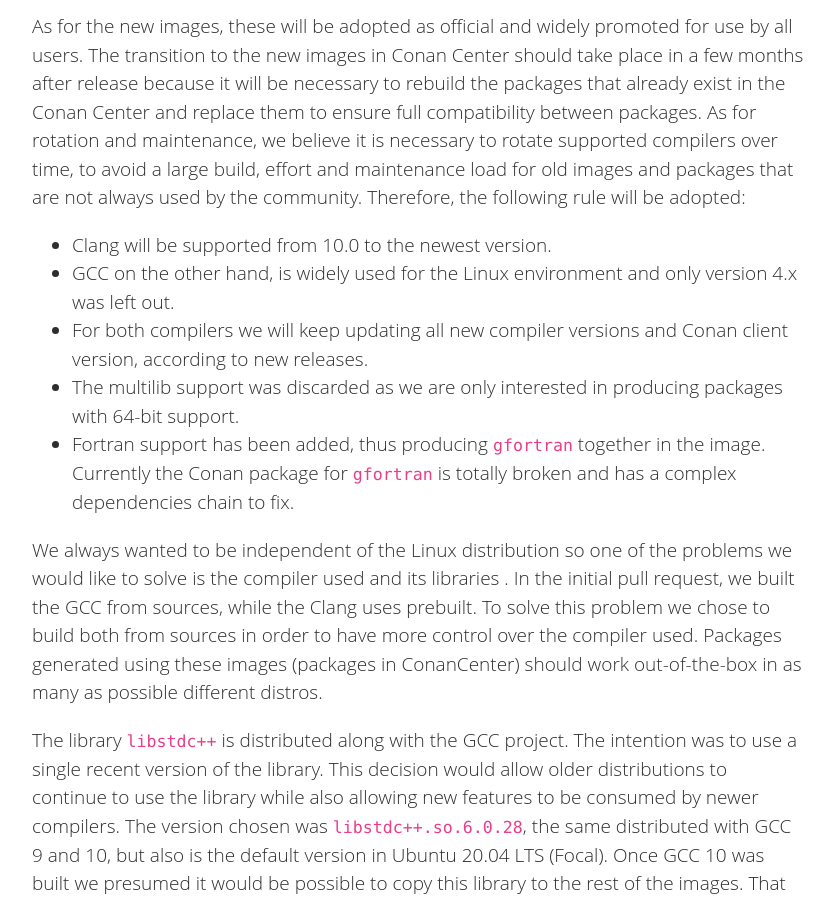
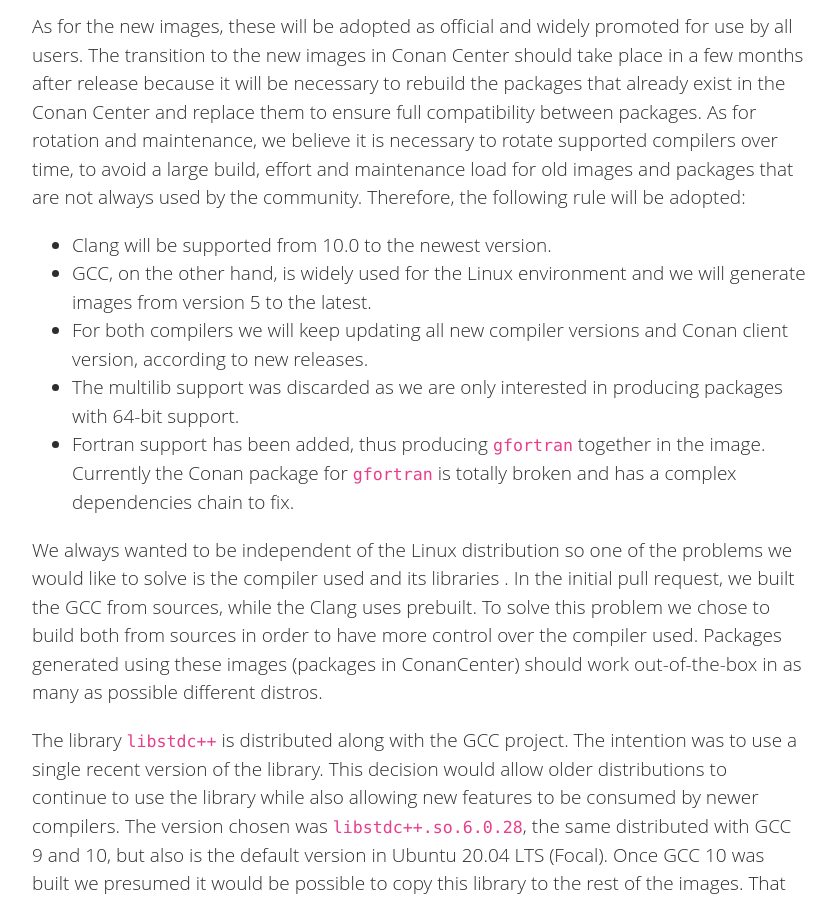
Before and after one commit to conan-io/conan-io.github.io, a Jekyll site: the page built from _posts/2021-08-09-Modern-docker-images.markdown, in a window 1280 px wide and 900 px high, scrolled down 2427 px. Shown: the whole window, without its empty margins (20-856 px from the left). Built offline with Jekyll 4.4.1, drawn with Linux system fonts in a browser that asks for light colours; comment, search, counter and statistics services are not loaded.

Commit message:
Update _posts/2021-08-09-Modern-docker-images.markdown
Co-authored-by: Javier G. Sogo <jgsogo@gmail.com>

```diff
--- a/_posts/2021-08-09-Modern-docker-images.markdown
+++ b/_posts/2021-08-09-Modern-docker-images.markdown
@@ -97,7 +97,7 @@ large build, effort and maintenance load for old images and packages that are no
 by the community. Therefore, the following rule will be adopted:
 
 * Clang will be supported from 10.0 to the newest version.
-* GCC on the other hand, is widely used for the Linux environment and only version 4.x was left out.
+* GCC, on the other hand, is widely used for the Linux environment and we will generate images from version 5 to the latest.
 * For both compilers we will keep updating all new compiler versions and Conan client version,
 according to new releases.
 * The multilib support was discarded as we are only interested in producing packages with
```
